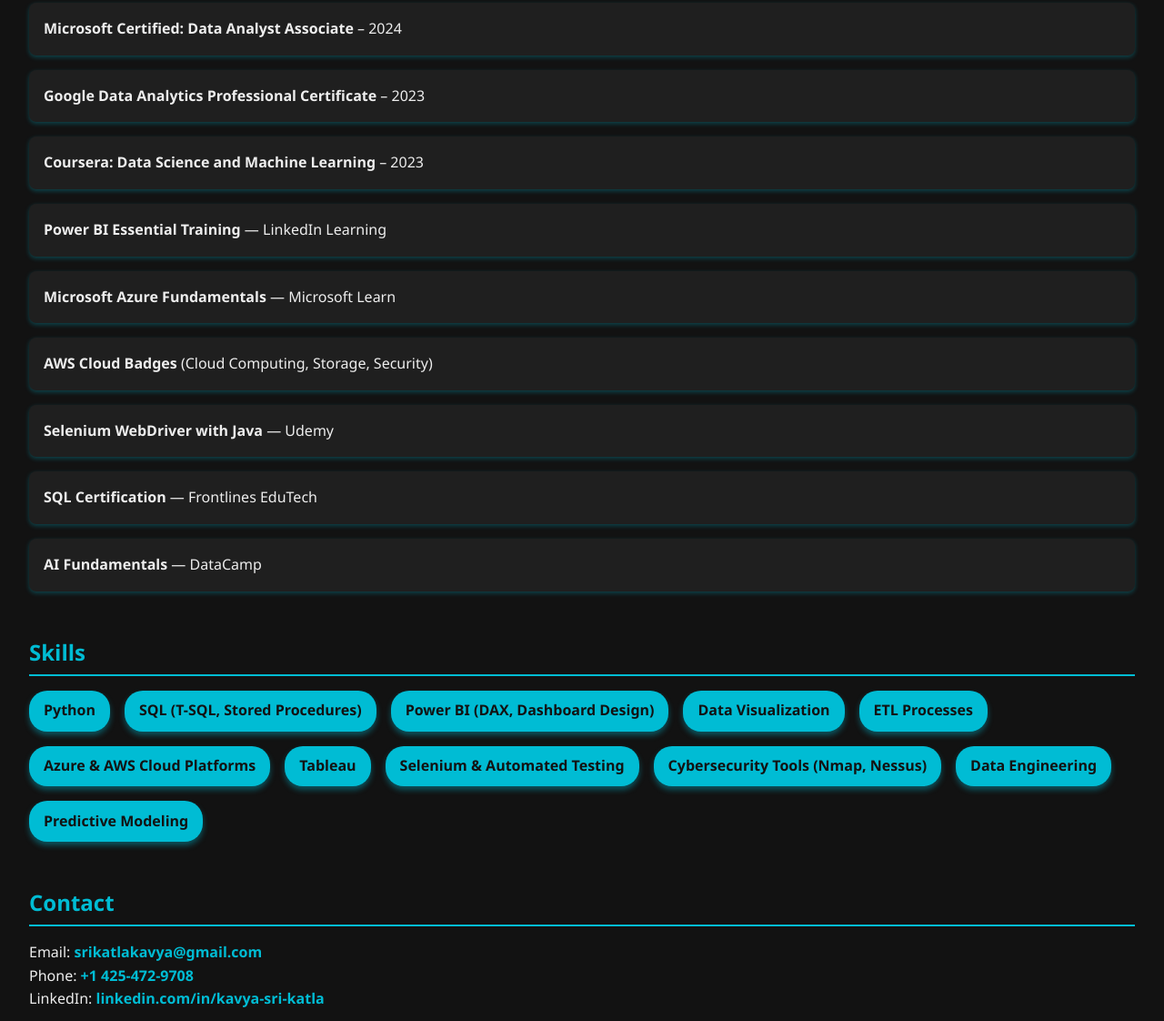
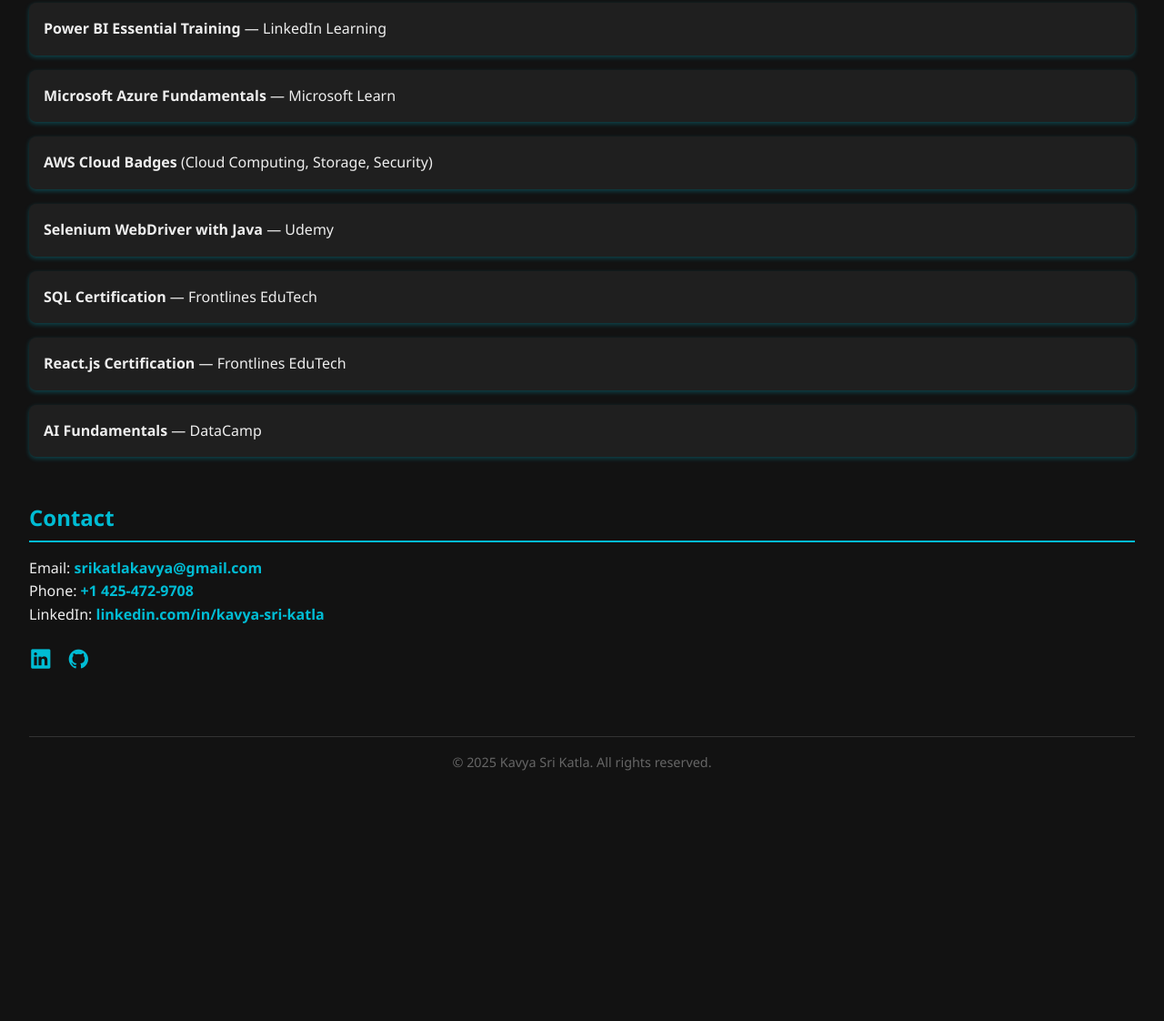
Before and after one commit to katlakavyasri/Kavya-Sri-Katla, a website: page index.html in a window 1280 px wide. Shown: the part 3257-4379 px from the top of the page at 91% size. After the commit the page ends 4122 px from the top, so only its background shows below. Drawn offline with nearby package versions, Linux system fonts and the light colour scheme; a web font is replaced by a local one.

Commit message:
Update index.html

```diff
--- a/index.html
+++ b/index.html
@@ -380,33 +380,14 @@
 <section id="certifications" aria-label="Certifications">
   <h2>Certifications</h2>
   <ul class="details-list">
-    <li><strong>Microsoft Certified: Data Analyst Associate</strong> – 2024</li>
-    <li><strong>Google Data Analytics Professional Certificate</strong> – 2023</li>
-    <li><strong>Coursera: Data Science and Machine Learning</strong> – 2023</li>
     <li><strong>Power BI Essential Training</strong> — LinkedIn Learning</li>
     <li><strong>Microsoft Azure Fundamentals</strong> — Microsoft Learn</li>
     <li><strong>AWS Cloud Badges</strong> (Cloud Computing, Storage, Security)</li>
     <li><strong>Selenium WebDriver with Java</strong> — Udemy</li>
     <li><strong>SQL Certification</strong> — Frontlines EduTech</li>
+    <li><strong>React.js Certification</strong> — Frontlines EduTech</li>
     <li><strong>AI Fundamentals</strong> — DataCamp</li>
   </ul>
-</section>
-
-<section id="skills" aria-label="Skills">
-  <h2>Skills</h2>
-  <div class="skills-list" role="list">
-    <div class="skill-card" role="listitem">Python</div>
-    <div class="skill-card" role="listitem">SQL (T-SQL, Stored Procedures)</div>
-    <div class="skill-card" role="listitem">Power BI (DAX, Dashboard Design)</div>
-    <div class="skill-card" role="listitem">Data Visualization</div>
-    <div class="skill-card" role="listitem">ETL Processes</div>
-    <div class="skill-card" role="listitem">Azure & AWS Cloud Platforms</div>
-    <div class="skill-card" role="listitem">Tableau</div>
-    <div class="skill-card" role="listitem">Selenium & Automated Testing</div>
-    <div class="skill-card" role="listitem">Cybersecurity Tools (Nmap, Nessus)</div>
-    <div class="skill-card" role="listitem">Data Engineering</div>
-    <div class="skill-card" role="listitem">Predictive Modeling</div>
-  </div>
 </section>
 
 
```
